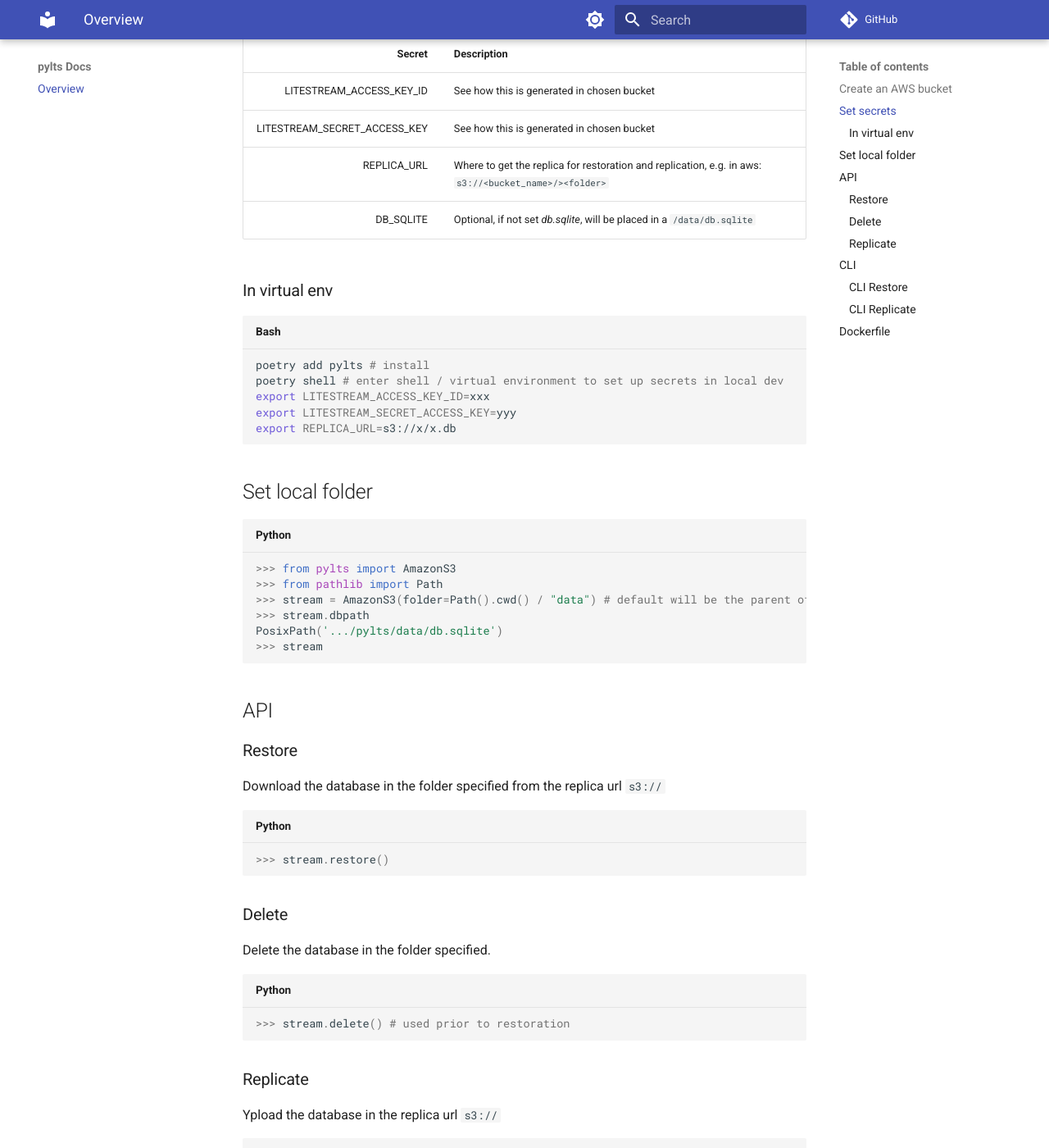
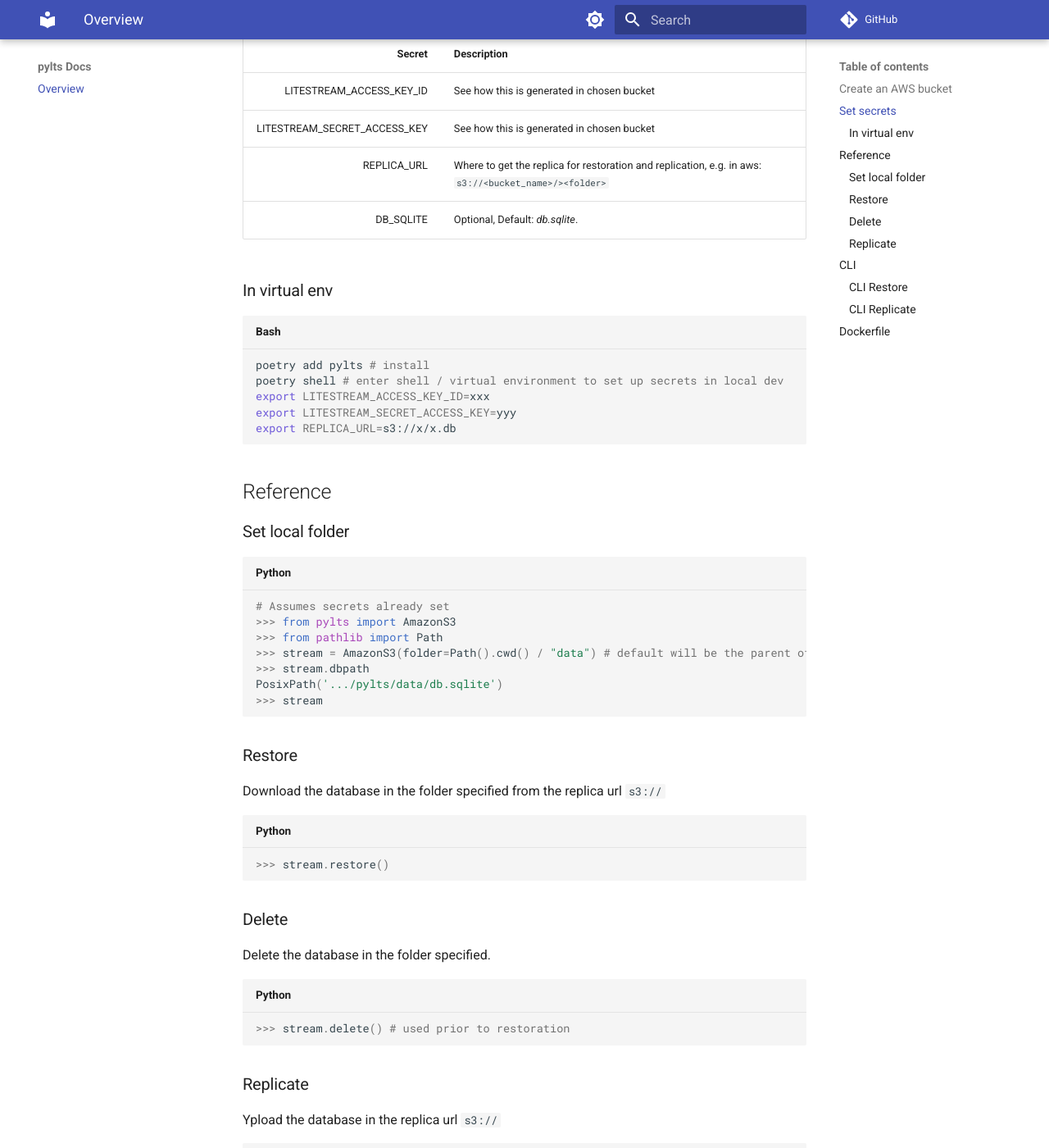
Before and after one commit to justmars/pylts, an MkDocs documentation site: the page built from docs/index.md, in a window 1280 px wide and 1400 px high, scrolled down 546 px. Shown: the whole window at 82% size. Built offline with MkDocs 1.6.1 and Material for MkDocs 9.7.7, drawn with Linux system fonts in a browser that asks for light colours; comment, search, counter and statistics services are not loaded.

Commit message:
feat: docs

````diff
--- a/docs/index.md
+++ b/docs/index.md
@@ -19,7 +19,7 @@
 LITESTREAM_ACCESS_KEY_ID | See how this is generated in chosen bucket
 LITESTREAM_SECRET_ACCESS_KEY | See how this is generated in chosen bucket
 REPLICA_URL | Where to get the replica for restoration and replication, e.g. in aws: `s3://<bucket_name>/><folder>`
-DB_SQLITE | Optional, if not set _db.sqlite_, will be placed in a `/data/db.sqlite`
+DB_SQLITE | Optional, Default: _db.sqlite_.
 
 ### In virtual env
 
@@ -31,9 +31,12 @@
 export REPLICA_URL=s3://x/x.db
 ```
 
-## Set local folder
+## Reference
+
+### Set local folder
 
 ```py
+# Assumes secrets already set
 >>> from pylts import AmazonS3
 >>> from pathlib import Path
 >>> stream = AmazonS3(folder=Path().cwd() / "data") # default will be the parent of /pylts
@@ -41,8 +44,6 @@
 PosixPath('.../pylts/data/db.sqlite')
 >>> stream
 ```
-
-## API
 
 ### Restore
 
````
